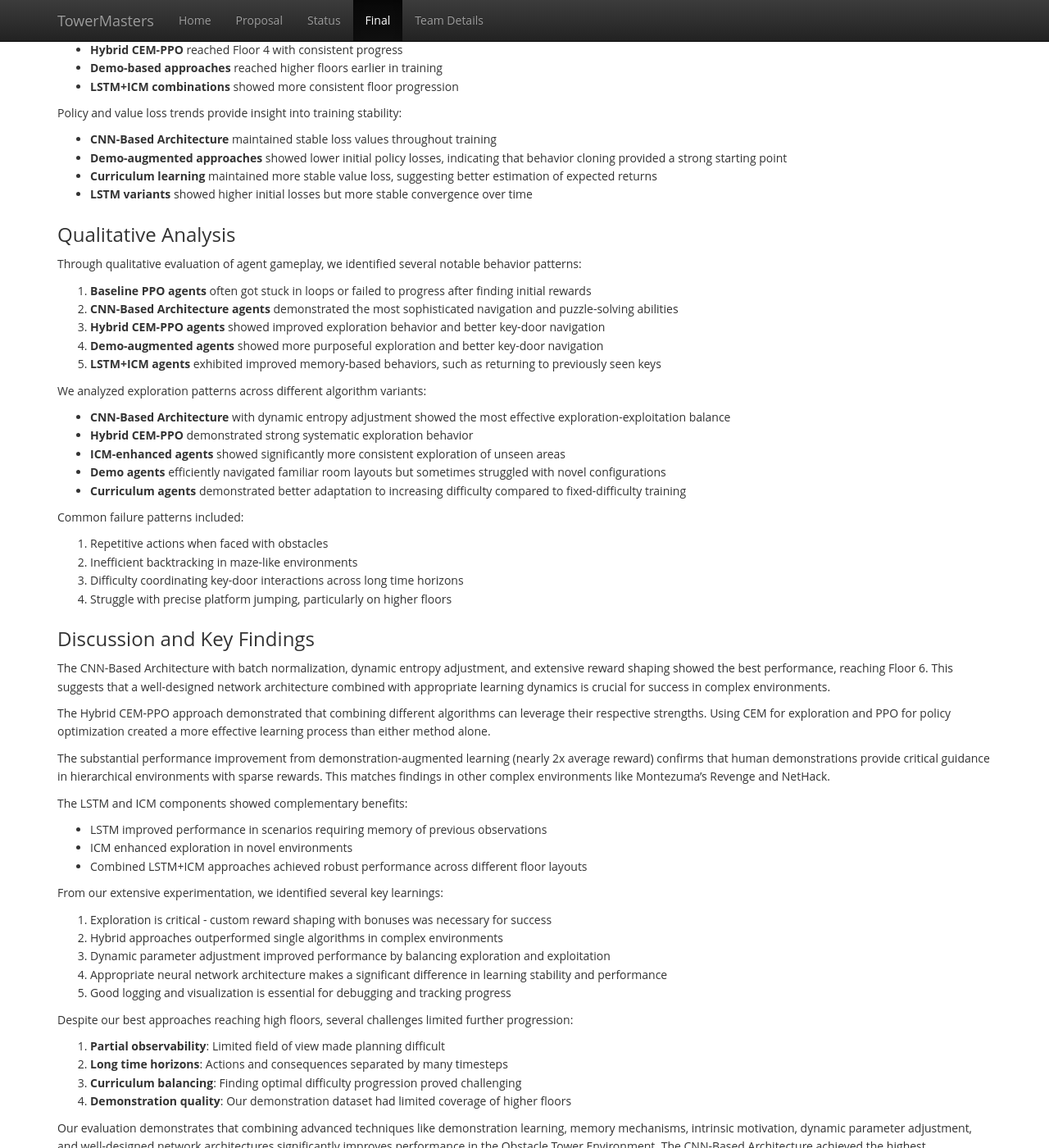
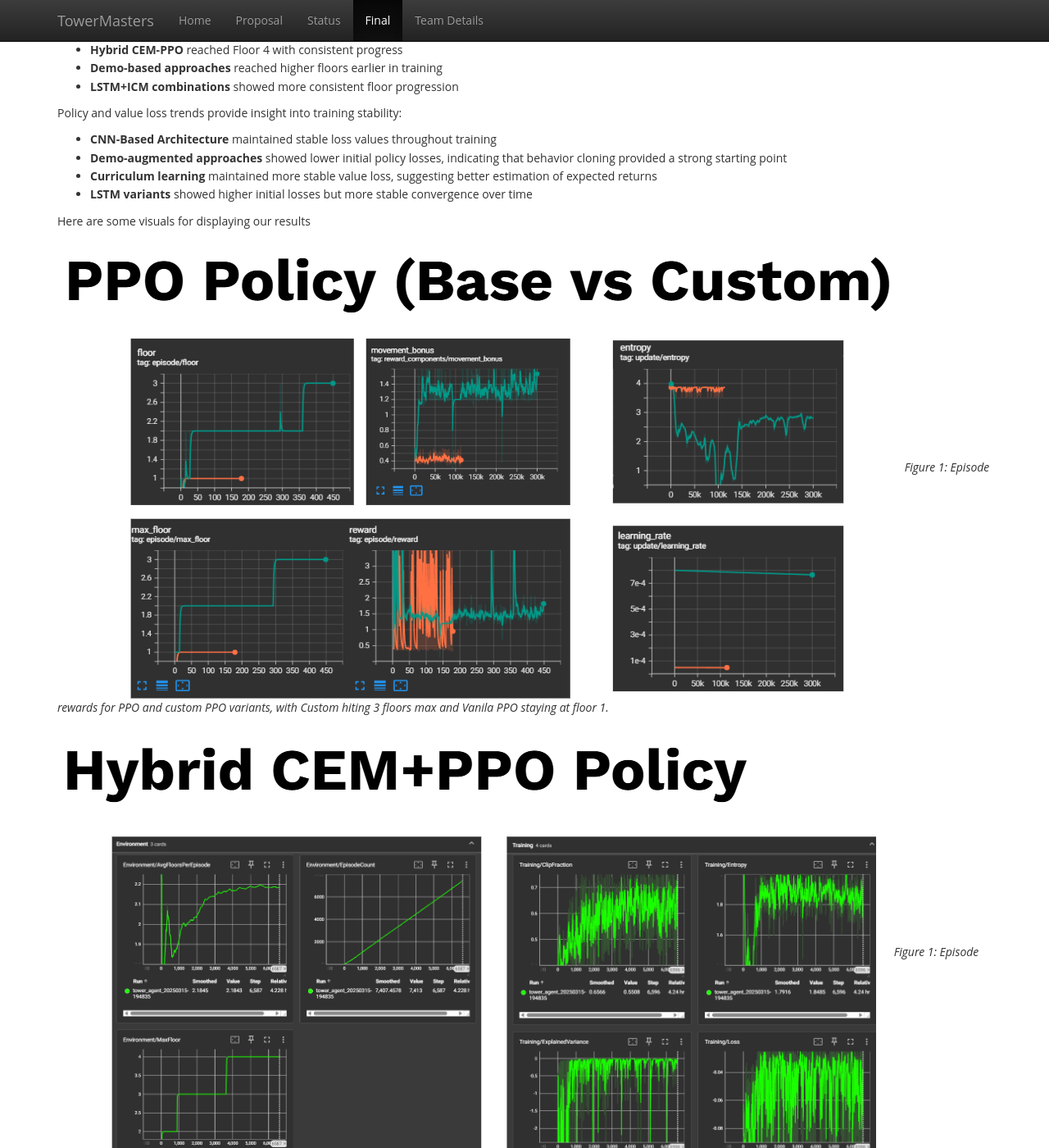
Before and after one commit to andrewzho/TowerMasters, a Jekyll site: the page built from docs/final.md, in a window 1280 px wide and 1400 px high, scrolled down 7042 px. Shown: the whole window at 82% size. Built offline with Jekyll 4.4.1, drawn with Linux system fonts in a browser that asks for light colours; some of the changed text lies outside the part shown.

Commit message:
Update final.md

```diff
--- a/docs/final.md
+++ b/docs/final.md
@@ -5,7 +5,7 @@ title: Final Report
 
 ## Video
 <!-- Embed your project video here. The video should be under three minutes, at least 720p, and include a brief problem description, baseline performance, and your best run demonstration. -->
-<iframe width="560" height="315" src="https://www.youtube.com/embed/YOUR_VIDEO_ID" frameborder="0" allowfullscreen></iframe>
+<iframe width="560" height="315" src="https://www.youtube.com/embed/GIpRLXmLu6M" frameborder="0" allowfullscreen></iframe>
 
 ## Project Summary
 
@@ -320,6 +320,20 @@ Policy and value loss trends provide insight into training stability:
 - **Curriculum learning** maintained more stable value loss, suggesting better estimation of expected returns
 - **LSTM variants** showed higher initial losses but more stable convergence over time
 
+Here are some visuals for displaying our results
+
+![PPO vs Custom PPOs](PPO_vs_Custom.png)
+*Figure 1: Episode rewards for PPO and custom PPO variants, with Custom hiting 3 floors max and Vanila PPO staying at floor 1.*
+
+![CEM + PPO Variant](CEM+PPO.png)
+*Figure 1: Episode rewards for CEM (Cross-Entropy Method) combined with PPO variant hitting floor 4 max.*
+
+![CNN PPO Variant](CNN_PPO.png)
+*Figure 1: Episode rewards for PPO with a CNN (Convolutional Neural Network) variant, hitting a floor 6 max.*
+
+![Comparison Hybrid](Comparison_Hybrid.png)
+*Figure 1: Comparison between the CEM+PPO and CNN PPO, our 2 hybrid approaches.*
+
 ### Qualitative Analysis
 
 Through qualitative evaluation of agent gameplay, we identified several notable behavior patterns:
```
